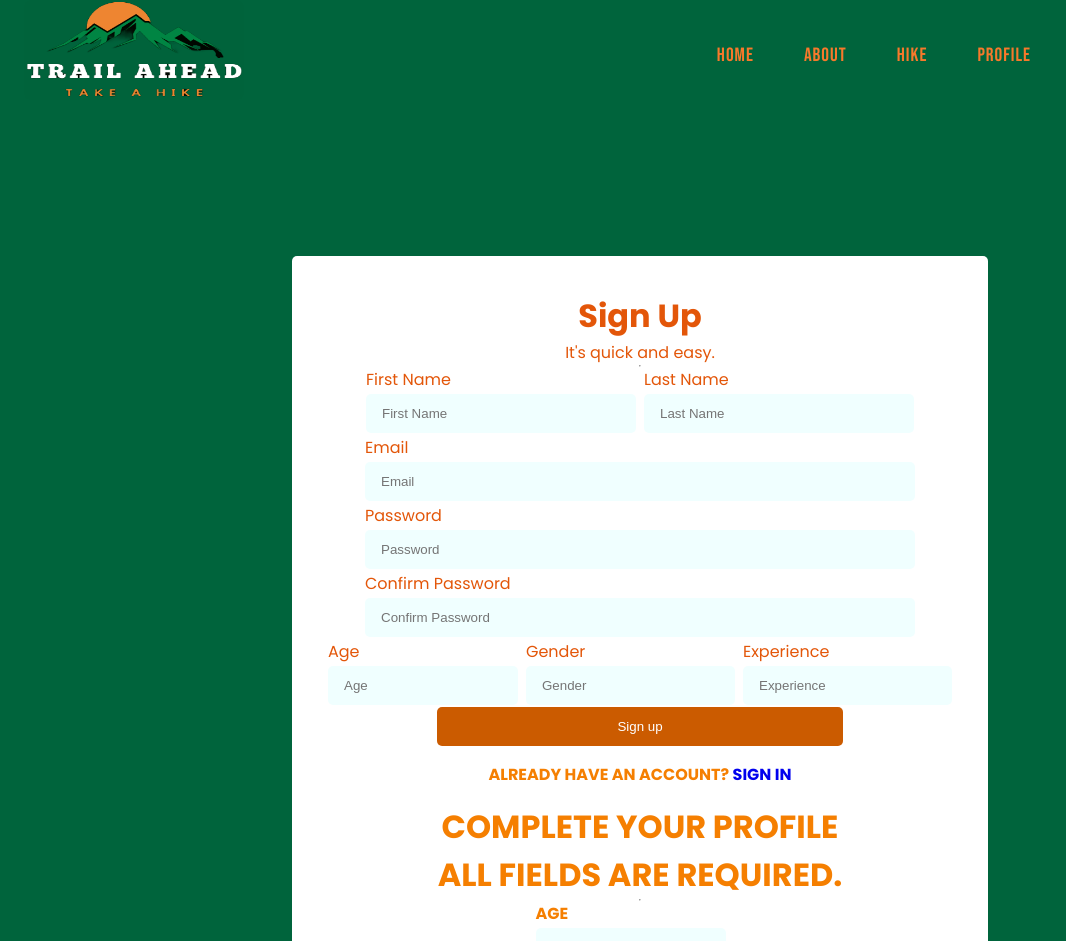
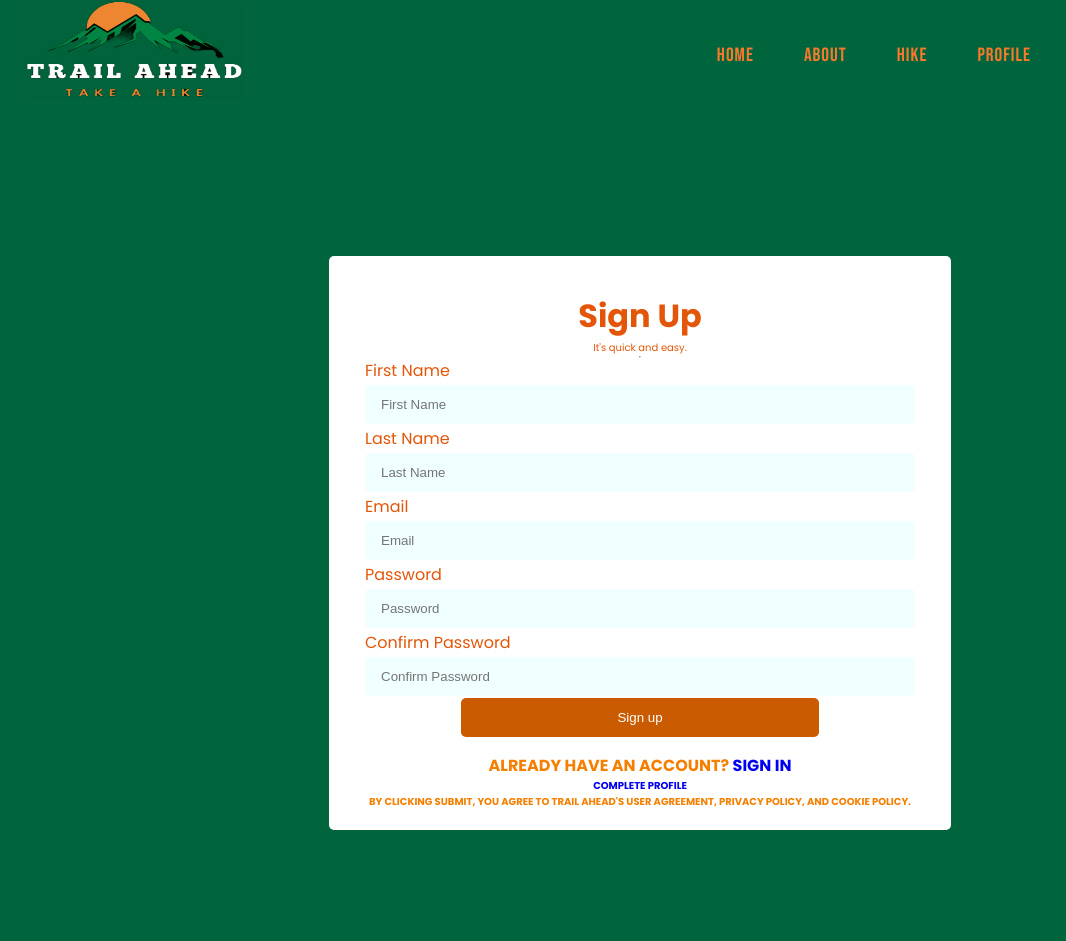
Before and after one commit to DQuaya/Trail-Ahead-Front-End, a React (Create React App) app: page /signup in a window 1280 px wide. Shown: the top 941 px of the page, without its empty margins (0-1066 px from the left). Built offline with nearby package versions, Linux system fonts and the light colour scheme.

Commit message:
Restyled Login, Complete Profile, SignUp

```diff
--- a/src/App.js
+++ b/src/App.js
@@ -10,6 +10,7 @@ import Signup from "./Components/Signup/Signup";
 import Login from "./Components/Login/Login";
 import HikeList from "./Components/HikeList/HikeList";
 import Hikedetails from "./Components/Hikedetails/Hikedetails";
+import Optional from "./Components/OptionalSignUp/Optional";
 
 import Profile from "./Components/Profile/Profile";
 import Footer from "./Components/Footer/Footer";
@@ -55,6 +56,7 @@ function App() {
                         <Route path="hike" element={<HikeList />} />
                         <Route path="hike/:id" element={<Hikedetails />} />
                         <Route path="profile" element={<Profile />} />
+                        <Route path="optional" element={<Optional />} />
                     </Routes>
 
                     <Footer />
--- a/src/Components/Hikedetails/TrailName.js
+++ b/src/Components/Hikedetails/TrailName.js
@@ -8,7 +8,7 @@ const TrailName = () => {
     <div className="article-head">
     <h2><strong>Name of Trail</strong></h2>
 
-    <div class="user-prof" style="background-image:url('https://t3.ftcdn.net/jpg/00/16/81/88/360_F_16818804_3zqaNN9Bg4Pojl8iiiRiDvP67P6OoYYi.jpg')"></div>
+    {/* <div class="user-prof" style="background-image:url('https://t3.ftcdn.net/jpg/00/16/81/88/360_F_16818804_3zqaNN9Bg4Pojl8iiiRiDvP67P6OoYYi.jpg')"></div> */}
 
 
     </div>
--- a/src/Components/Login/Login.css
+++ b/src/Components/Login/Login.css
@@ -1,11 +1,44 @@
 .log-bttn {
-    width: 13%;
+    width: 55%;
     height: 450%;
     background-color: #CB5B00;
     color: white;
     padding: 12px 20px;
 }
 
-.frm-container {
-    justify-content: flex;
+.frm-contain {
+    margin: 20% auto;
+    padding: 20px;
+    display: flex;
+    flex-direction: column;
+    background-color: white;
+    max-width: fit-content;
+    max-width: 50%;
+    width:30%;
 }
+
+input {
+    width: 100%;
+    background-color: azure;
+    margin: 2px 0px;
+    border-radius: 5px;
+    padding: 12px 16px;
+}
+
+
+
+/* form {
+    display: flex;
+    flex-direction: column;
+    align-items: center;
+    padding: 1rem;
+    background-color: white;
+} */
+
+.username {
+    width:  350px;
+}
+
+.psswrd {
+    width: 350px;
+}
--- a/src/Components/Login/Login.js
+++ b/src/Components/Login/Login.js
@@ -10,6 +10,8 @@ const Login = () => {
         <h1><strong>Log In</strong></h1>
         <label className="username">Username<input type="text" name="Username" placeholder="username" required></input></label>
         <label className="psswrd">  password<input type="text" name="psswrd" placeholder="password" required></input></label>
+
+        <p>By clicking Sign up, you agree to Trail Ahead's User Agreement, Privacy Policy, and Cookie Policy.</p>
         <button className="log-bttn">Log In</button>
     </form>
     </div>
--- a/src/Components/OptionalSignUp/Optional.css
+++ b/src/Components/OptionalSignUp/Optional.css
@@ -0,0 +1,37 @@
+.submit-bttn {
+    width: 65%;
+    height: 80%;
+    color: white;
+    background-color: #CB5B00;
+    padding: 12px 20px;
+}
+
+
+ .form-contain {
+    margin: 20% auto;
+    padding: 50px;
+    display: flex;
+    flex-direction: column;
+    background-color: white;
+    max-width: fit-content;
+    max-width: 50%;
+    width: 35%;
+ }
+
+/* .horizontal-row {
+    display: flex;
+    gap: 0.5rem;
+}
+
+.horizontal-row > input {
+    width:100px;
+} */
+
+
+
+/* .experience {
+
+} */
+p {
+    font-size: x-small;
+}
--- a/src/Components/OptionalSignUp/Optional.js
+++ b/src/Components/OptionalSignUp/Optional.js
@@ -1,10 +1,12 @@
-
-import { useState } from 'react'
+import "./Optional.css";
+import { useState } from 'react';
 
 
 function Optional () {
     const[experience, setExperience ] = useState('');
     const [zipCode, setZipCode] = useState('');
+    const [selectedImage, setSelectedImage] = useState(null);
+
 
     const handleExperienceChange = (event) => {
         setExperience(event.target.value);
@@ -17,13 +19,54 @@ function Optional () {
         }
       };
 
+      const handleImageUpload = (event) => {
+        const file = event.target.files[0];
+        setSelectedImage(URL.createObjectURL(file));
+
+
+      const reader = new FileReader();
+    reader.onload = function (event) {
+      const img = new Image();
+      img.onload = function () {
+        const canvas = document.createElement('canvas');
+        const MAX_WIDTH = 500; // Maximum width for the resized image
+        const MAX_HEIGHT = 500; // Maximum height for the resized image
+        let width = img.width;
+        let height = img.height;
+
+        if (width > height) {
+          if (width > MAX_WIDTH) {
+            height *= MAX_WIDTH / width;
+            width = MAX_WIDTH;
+          }
+        } else {
+          if (height > MAX_HEIGHT) {
+            width *= MAX_HEIGHT / height;
+            height = MAX_HEIGHT;
+          }
+        }
+
+        canvas.width = width;
+        canvas.height = height;
+        const ctx = canvas.getContext('2d');
+        ctx.drawImage(img, 0, 0, width, height);
+
+        const dataUrl = canvas.toDataURL('image/jpeg'); // Specify the desired image format ('image/jpeg', 'image/png', etc.)
+        setSelectedImage(dataUrl);
+      };
+
+      img.src = event.target.result;
+    };
+
+    reader.readAsDataURL(file);
+  };
+
   return (
     <div className="form-contain">
         <form>
-            <h1>
+            <h2 className="add">
                 <strong>Complete Your Profile</strong>
-                <p>All fields are required. </p>
-            </h1>
+            </h2>
             <hr></hr>
             <div className="profile-set">
               <label className='age'> Age
@@ -85,22 +128,58 @@ function Optional () {
             ></input>
             </label>
 
-            {/* <label className='upload'>Upload Photo:
+
+             <div>
+              <label className='image-upload'>Image Upload</label>
+            <input type="file" accept="image/*" onChange={handleImageUpload} />
+            {selectedImage && (
+              <div>
+                <img src={selectedImage} alt="Selected" />
+              </div>
+            )}
+
+          <label className='tagline'>Tagline
             <input
             type="text"
-            name="state"
-            placeholder='state'
+            name="tagline"
+            placeholder='tagline'
             required
             ></input>
-            </label> */}
+            </label>
 
+            <label className='twitter'>Twitter
+            <input
+            type="text"
+            name="twitter"
+            placeholder='twitter'
+            required
+            ></input>
+            </label>
 
+            <label className='instagram'>Instagram
+            <input
+            type="text"
+            name="instagram"
+            placeholder='instagram'
+            required
+            ></input>
+            </label>
 
+            <label className='facebook'>Facebook
+            <input
+            type="text"
+            name="facebook"
+            placeholder='facebook'
+            required
+            ></input>
+            </label>
 
+            <p>By clicking Submit, you agree to Trail Ahead's User Agreement, Privacy Policy, and Cookie Policy.</p>
 
+            <button className='submit-bttn'>Submit</button>
 
-
-        </div>
+          </div>
+          </div>
        </form>
     </div>
 
--- a/src/Components/Signup/Signup.css
+++ b/src/Components/Signup/Signup.css
@@ -8,7 +8,6 @@
 .formContainer {
     margin: 20% auto;
     padding: 20px;
-
     display: flex;
     flex-direction: column;
     background-color: white;
@@ -19,7 +18,7 @@
 form-container {
     background-color: rgb(244, 5, 5);
     width: 30em;
-     height: 5em;
+    height: 5em;
     color: white;
 }
 
@@ -31,7 +30,6 @@ form {
     align-items: center;
     padding: 1rem;
     background-color: white;
-
 }
 
 input {
@@ -42,15 +40,8 @@ input {
     padding: 12px 16px;
 }
 
-.horizontalRow > input {
-    width: 100px;
-}
-
-
-
-.horizontalRow {
-    display: flex;
-    gap: 0.5rem;
+.add{
+    color:#CB5B00
 }
 
 label {
@@ -70,11 +61,11 @@ label {
 /* form css */
 
 .fname{
-    width: 270px;
+    width: 550px;
 }
 
 .lname{
-    width: 270px;
+    width: 550px;
 }
 
 .email{
@@ -88,7 +79,3 @@ label {
 .confirm{
     width: 550px;
 }
-
-.age{
-    width: 190px;
-}
--- a/src/Components/Signup/Signup.js
+++ b/src/Components/Signup/Signup.js
@@ -1,7 +1,7 @@
 import "./Signup.css";
 import Login from "../Login/Login";
-import ProgressBar from "../ProgressBar/ProgressBar";
-import Optional from "../OptionalSignUp/Optional";
+
+
 
 const Signup = () => {
 
@@ -60,30 +60,16 @@ const Signup = () => {
                         required
                     ></input>
                 </label>
-                <div className="horizontalRow">
-                    <label className="age">
-                        Age
-                        <input name="age" placeholder="Age" required></input>
-                    </label>
-                    <label>
-                        Gender
-                        <input name="gender" placeholder="Gender"></input>
-                    </label>
-                    <label>
-                        Experience
-                        <input
-                            name="experience"
-                            placeholder="Experience"
-                            required
-                        ></input>
-                    </label>
-                </div>
+
 
                 <button className="sgn-button">Sign up</button>
             </form>
             <span>
                 Already have an account? <a href="/login">Sign in</a>
-                <Optional />
+                <p> <a href="/optional">Complete Profile</a></p>
+
+                <p className="pfont">By clicking Submit, you agree to Trail Ahead's User Agreement, Privacy Policy, and Cookie Policy.</p>
+
             </span>
         </div>
     );
```
